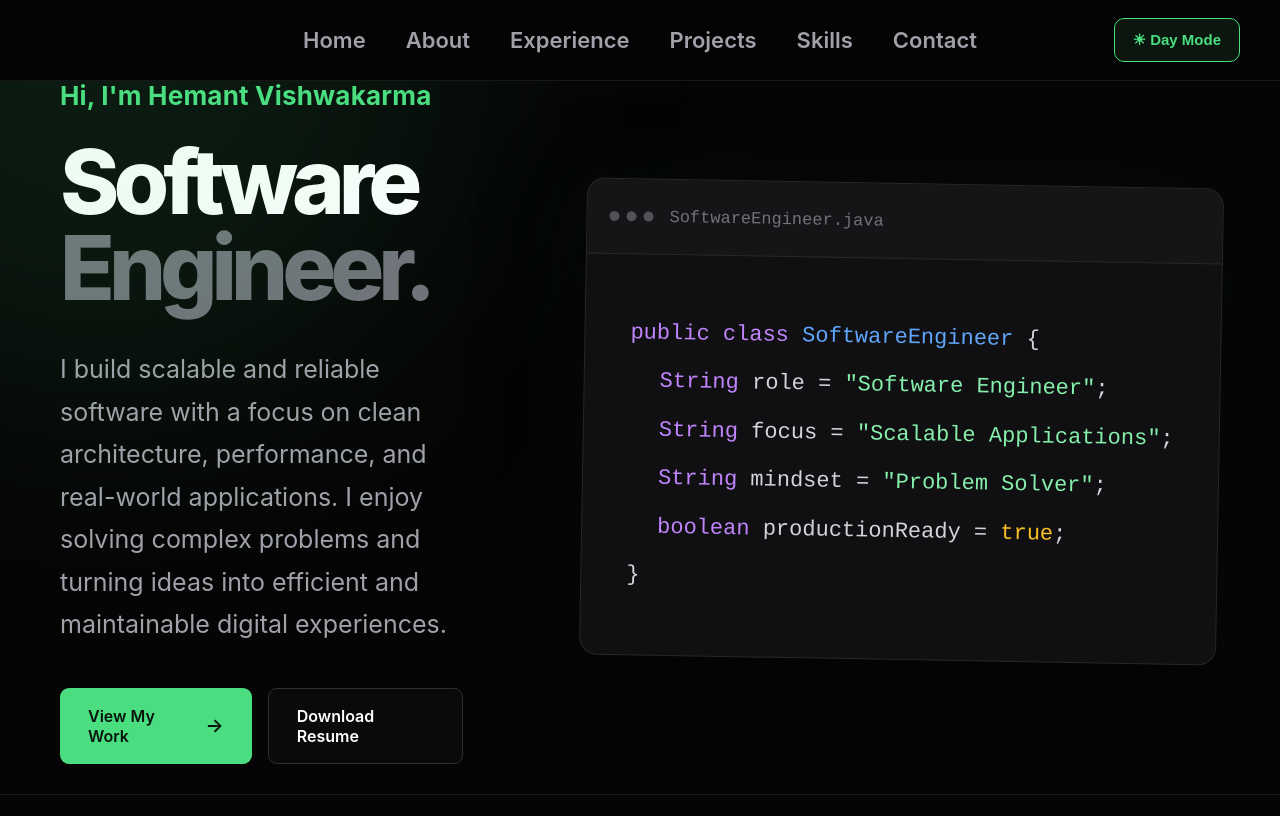
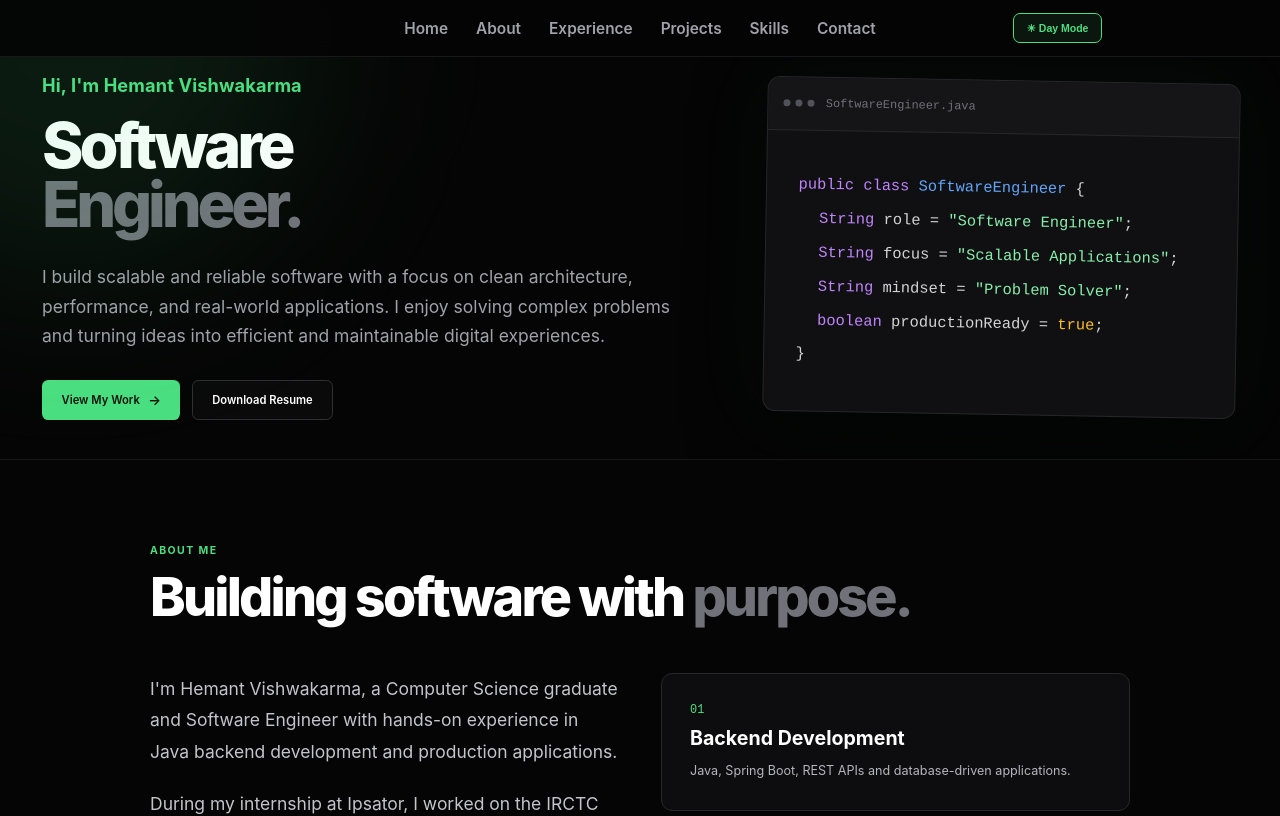
Before and after one commit to Hemant0912/portfolio, a React (Vite) app: page / in a window 1280 px wide. Shown: the top 816 px of the page. Built offline with nearby package versions, Linux system fonts and the light colour scheme.

Commit message:
Zoom issue

```diff
--- a/src/index.css
+++ b/src/index.css
@@ -79,6 +79,7 @@ body {
   margin: 0;
   background: var(--bg);
   color: var(--text);
+  zoom: 70%;
 
   transition:
     background-color 0.3s ease,
```
